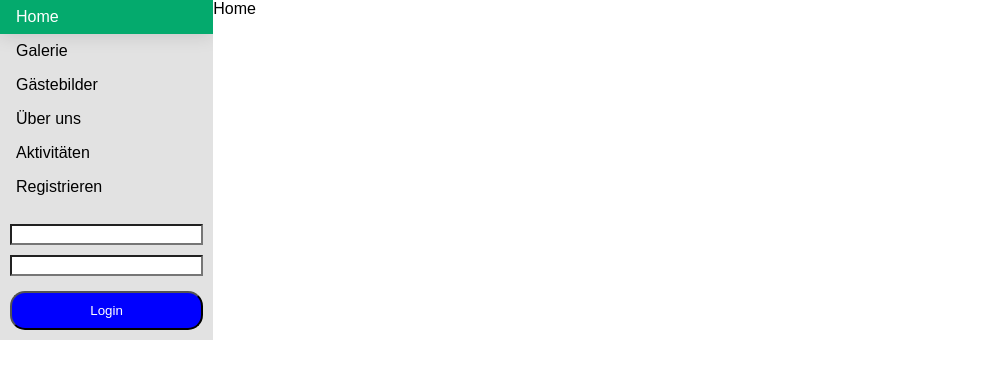
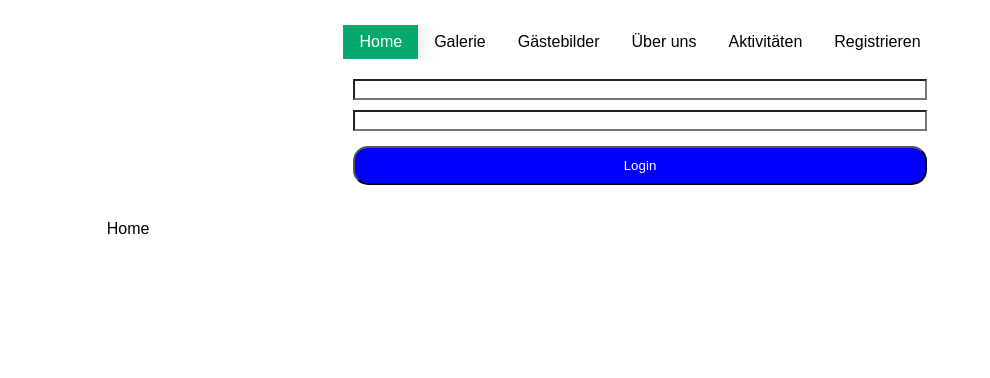
Before and after one commit to Mall0c/photos-fe, a Vue app: page /home in a window 1280 px wide. Shown: the top 378 px of the page, without its empty margins (0-990 px from the left). Built offline with nearby package versions, Linux system fonts and the light colour scheme.

Commit message:
feat: put navigation on top of site. refactor image upload dialog into its own component and reuse it. file upload for admin/owner in gallery works.

```diff
--- a/src/App.vue
+++ b/src/App.vue
@@ -13,10 +13,11 @@ function onCloseNotification() {
 </script>
 
 <template>
+    <div class="mother-container">
         <div class="notification-center">
             <Notification v-if="currentError" :notificationData="currentError" @closeNotification="onCloseNotification"></Notification>
         </div>
-    <div class="nav-container col-2">
+        <div class="nav-container">
             <Navigation></Navigation>
         </div>
         <div class="overall-container col-10">
@@ -24,21 +25,23 @@ function onCloseNotification() {
                 <component :is="Component" />
             </router-view>
         </div>
+    </div>
 </template>
 
 <style>
 
 .notification-center {
-    display: flex;
-    justify-content: center;
+
 }
 
 .nav-container {
-    background-color: rgb(226, 226, 226);
+    padding: 25px 0px 25px 0px;
 }
 
-.overall-container {
-    float: left;
+.mother-container {
+    display: flex;
+    flex-direction: column;
+    align-items: center;
 }
 
 .overall-container::after {
--- a/src/components/guests-gallery/GuestsGallery.vue
+++ b/src/components/guests-gallery/GuestsGallery.vue
@@ -6,11 +6,9 @@ import UploadImage from '@/components/photo-overview/UploadImage.vue';
 const imageIds = ref(null)
 const error = ref(null)
 const imageDetailDialogRef = useTemplateRef("image-detail-dialog")
+const uploadImageComponent = useTemplateRef("uploadImageComponent")
 const imageDetailDialogOpened = ref(false)
 const currentImageIdInDialog = ref(null)
-
-const imageUploadDialogRef = useTemplateRef("image-upload-dialog")
-const imageUploadDialogOpened = ref(false)
 
 /**
  * Open the dialog for a picture, that shows the picture in bigger resolution,
@@ -21,17 +19,6 @@ function openImageDetailDialog(imageId) {
         imageDetailDialogRef.value.showModal()
         imageDetailDialogOpened.value = true
         currentImageIdInDialog.value = imageId
-    }
-}
-
-/**
- * Open the dialog for a picture, that shows the picture in bigger resolution,
- * as well as more information like description, comments, uploader, etc.
- */
-function openImageUploadDialog() {
-    if (imageUploadDialogOpened.value === false) {
-        imageUploadDialogRef.value.showModal()
-        imageUploadDialogOpened.value = true
     }
 }
 
@@ -55,24 +42,6 @@ function closeImageDetailView(event) {
 }
 
 /**
- * Close the dialog when the user clicks outside the dialog (on the backdrop)
- */
-function closeImageUploadView(event) {
-    const rect = imageUploadDialogRef.value.getBoundingClientRect();
-    if (
-        rect.top <= event.clientY
-        && event.clientY <= rect.top + rect.height
-        && rect.left <= event.clientX
-        && event.clientX <= rect.left + rect.width
-    ) {
-        // Do nothing
-    } else {
-        imageUploadDialogRef.value.close()
-        imageUploadDialogOpened.value = false
-    }
-}
-
-/**
  * Fetch file names from backend.
  */
 function fetchImageIds() {
@@ -89,14 +58,11 @@ onBeforeMount(() => {
 
 <template>
     <!-- Image upload -->
-    <dialog class="image-detail-view-container" ref="image-upload-dialog" @click="closeImageUploadView">
-        <div class="image-detail-view-element">
-            <UploadImage imageType="1"/>
-        </div>
-    </dialog>
+    <UploadImage imageType="1" ref="uploadImageComponent"/>
+    <!-- Main content -->
     <div class="content">
         <div class="image-upload-btn-container">
-            <b @click="openImageUploadDialog">Upload image</b>
+            <b @click="uploadImageComponent.openImageUploadDialog">Bild hochladen</b>
         </div>
         <div v-if="imageIds" class="image-container">
             <div v-for="imageId in imageIds" class="image-preview-box">
@@ -184,9 +150,4 @@ onBeforeMount(() => {
     padding: 20px;
 }
 
-.image-upload-btn-container {
-    display: flex;
-    text-align: center;
-}
-
 </style>
--- a/src/components/navigation/Navigation.vue
+++ b/src/components/navigation/Navigation.vue
@@ -103,8 +103,11 @@ ul {
     list-style-type: none;
     margin: 0;
     padding: 0;
-    width: 100%;
     overflow: auto;
+}
+
+li {
+    display: inline-block;
 }
 
 li a {
--- a/src/components/photo-overview/PhotoOverview.vue
+++ b/src/components/photo-overview/PhotoOverview.vue
@@ -1,6 +1,8 @@
 <script setup>
-import { ref, computed, onBeforeMount } from 'vue';
+import { ref, computed, onBeforeMount, useTemplateRef } from 'vue';
 import CommentArea from './CommentArea.vue'
+import { useAuthStore } from '@/stores/auth.store';
+import UploadImage from '@/components/photo-overview/UploadImage.vue';
 
 // This contains the image ids that are used in the database.
 const imageIds = ref(null)
@@ -10,6 +12,9 @@ const pageNumber = ref(0)
 // This value starts at 0. It says, which image is currently shown.
 const currentImageNumber = ref(0)
 const imgPerPage = 5
+const uploadImageComponent = useTemplateRef("uploadImageComponent")
+
+const authStore = useAuthStore()
 
 const currentImage = computed(() => {
     return imageIds.value[currentImageNumber.value]
@@ -71,23 +76,28 @@ onBeforeMount(() => {
 </script>
 
 <template>
+    <!-- Image upload -->
+    <UploadImage imageType="0" ref="uploadImageComponent"/>
+    <!-- Main content -->
     <div v-if="imageIds" class="main-container">
+        <!-- Big photo + comments -->
         <div class="interaction-container">
-            <div class="slide-image-arrow col-1">
+            <div class="slide-image-arrow noselect col-1">
                 <div @click="alterCurrentImage(-1)">&#8592;</div>
             </div>
             <div class="big-photo-container col-7">
                 <img :src="`http://localhost:3000/images/${imageIds[currentImageNumber]}`" />
+            </div>
+            <div class="slide-image-arrow noselect col-1">
+                <div @click="alterCurrentImage(1)">&#8594;</div>
             </div>
             <div class="image-info-container col-3">
                 <KeepAlive>
                     <CommentArea :key="currentImage" :file="currentImage"/>
                 </KeepAlive>
             </div>
-            <div class="slide-image-arrow col-1">
-                <div @click="alterCurrentImage(1)">&#8594;</div>
-            </div>
         </div>
+        <!-- Photo slides on the bottom -->
         <div class="photo-slide-container">
             <div
                 v-for="(file, idx) in imageIds.slice(pageNumber * imgPerPage, (pageNumber + 1) * imgPerPage)"
@@ -96,19 +106,24 @@ onBeforeMount(() => {
                 <img :src="`http://localhost:3000/images/scaled/${file}`" @click="currentImageNumber = (pageNumber * imgPerPage) + idx" />
             </div>
         </div>
+        <!-- Pagination + image upload -->
         <div class="pagination-text noselect">
             <span @click="alterPageNumber(-1)">
                 Vorherige Seite
             </span>
-            |
             <!-- Stop pagination after all images were shown. -->
             <span
                 v-if="Math.floor(imageIds.length / imgPerPage) > pageNumber"
                 @click="alterPageNumber(1)"
             >
-                Nächste Seite
+                &nbsp;| Nächste Seite
             </span>
-            &nbsp;{{ pageNumber + 1 }}
+        </div>
+        <div class="pagination-text">
+            Seite {{ pageNumber + 1 }} / {{Math.ceil(imageIds.length / imgPerPage)}}
+        </div>
+        <div v-if="authStore.isAdmin" class="image-upload-btn-container">
+            <b @click="uploadImageComponent.openImageUploadDialog">Bild hochladen</b>
         </div>
     </div>
     <div v-else-if="error">
--- a/src/components/photo-overview/UploadImage.vue
+++ b/src/components/photo-overview/UploadImage.vue
@@ -12,8 +12,10 @@ const authStore = useAuthStore()
 const jwtToken = authStore.token
 const fileInput = useTemplateRef("fileInput")
 
+const imageUploadDialogRef = useTemplateRef("image-upload-dialog")
+const imageUploadDialogOpened = ref(false)
+
 function upload() {
-    console.log("Hier")
     const formData = new FormData()
     formData.append('image', fileInput.value.files[0])
     formData.append('type', props.imageType)
@@ -33,9 +35,42 @@ function upload() {
         .catch(e => console.log(e))
 }
 
+/**
+ * Open the dialog for a picture, that shows the picture in bigger resolution,
+ * as well as more information like description, comments, uploader, etc.
+ */
+function openImageUploadDialog() {
+    if (imageUploadDialogOpened.value === false) {
+        imageUploadDialogRef.value.showModal()
+        imageUploadDialogOpened.value = true
+    }
+}
+
+/**
+ * Close the dialog when the user clicks outside the dialog (on the backdrop)
+ */
+function closeImageUploadView(event) {
+    const rect = imageUploadDialogRef.value.getBoundingClientRect();
+    if (
+        rect.top <= event.clientY
+        && event.clientY <= rect.top + rect.height
+        && rect.left <= event.clientX
+        && event.clientX <= rect.left + rect.width
+    ) {
+        // Do nothing
+    } else {
+        imageUploadDialogRef.value.close()
+        imageUploadDialogOpened.value = false
+    }
+}
+
+defineExpose({ openImageUploadDialog })
+
 </script>
 
 <template>
+    <dialog class="image-detail-view-container" ref="image-upload-dialog" @click="closeImageUploadView">
+        <div class="image-detail-view-element">
             <div class="image-upload-container">
                 <div class="image-upload-file-selection">
                     <label for="image-upload-input" class="dialog-btn-upload">Bild auswählen</label>
@@ -53,6 +88,8 @@ function upload() {
                     <button class="dialog-btn-upload" @click="upload">Upload file</button>
                 </div>
             </div>
+        </div>
+    </dialog>
 </template>
 
 <style>
@@ -76,4 +113,9 @@ function upload() {
     box-shadow: 0 0 3px black;
 }
 
+.image-upload-btn-container {
+    display: flex;
+    justify-content: center;
+}
+
 </style>
```
Lines whose indentation alone changed are shown as unchanged.
